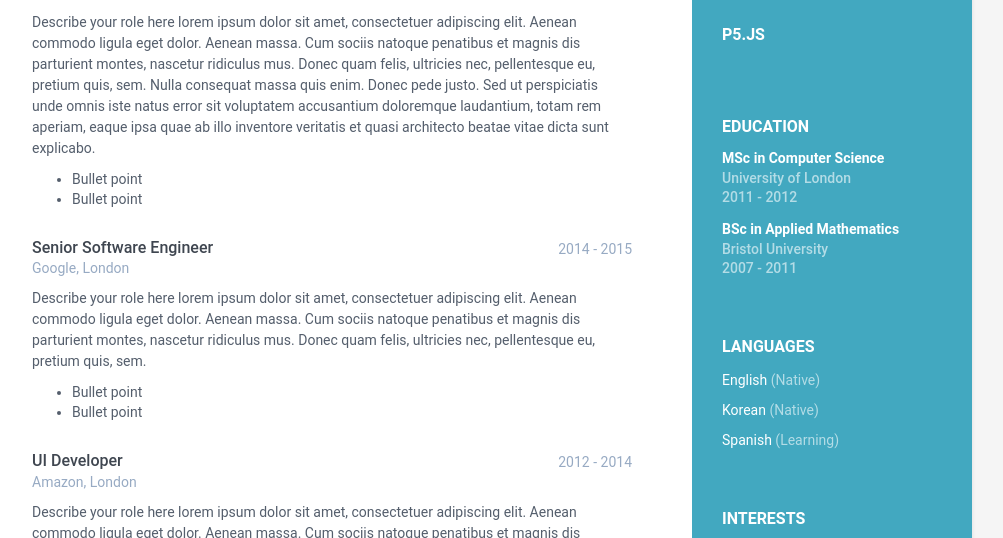
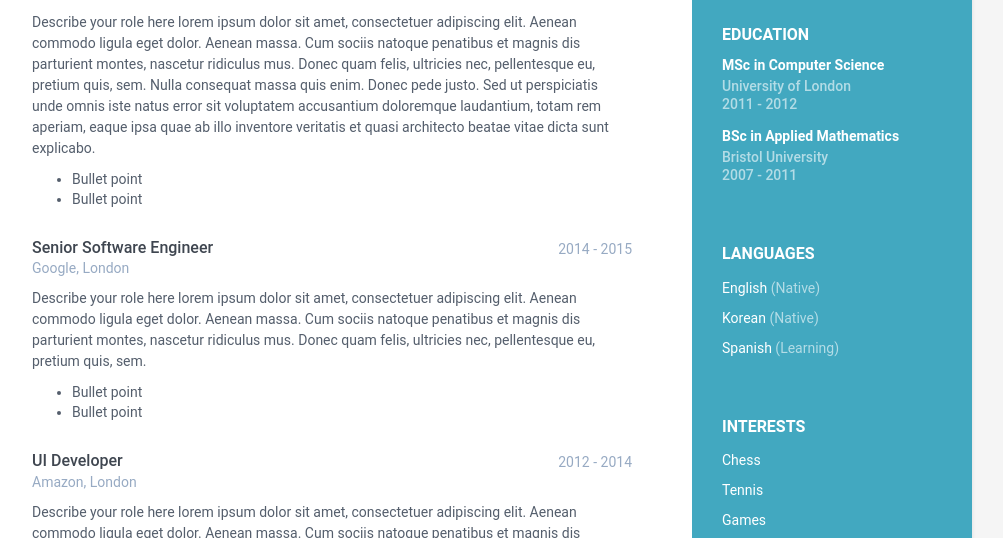
Before and after one commit to ryandoescoding/p5project, a Jekyll site: the page built from index.html, in a window 1280 px wide and 900 px high, cut to the strip 362-900 px from the top of the window. Shown: the whole strip, without its empty margins (168-1171 px from the left). Built offline with Jekyll 4.4.1, drawn with Linux system fonts in a browser that asks for light colours; nearby versions of some CDN libraries; library files that are not in the unit come from our copies.

Commit message:
Update p5jsexample.html

```diff
--- a/_includes/p5jsexample.html
+++ b/_includes/p5jsexample.html
@@ -1,8 +1,3 @@
-  <div class="education-container container-block">
-    <h2 class="container-block-title">
-    	 <a href="{{ site.baseurl}}/include/p5jsmain.html">P5.js</a>
-    </h2>
-</div>
 
 <!DOCTYPE html>
 <html lang="">
```
